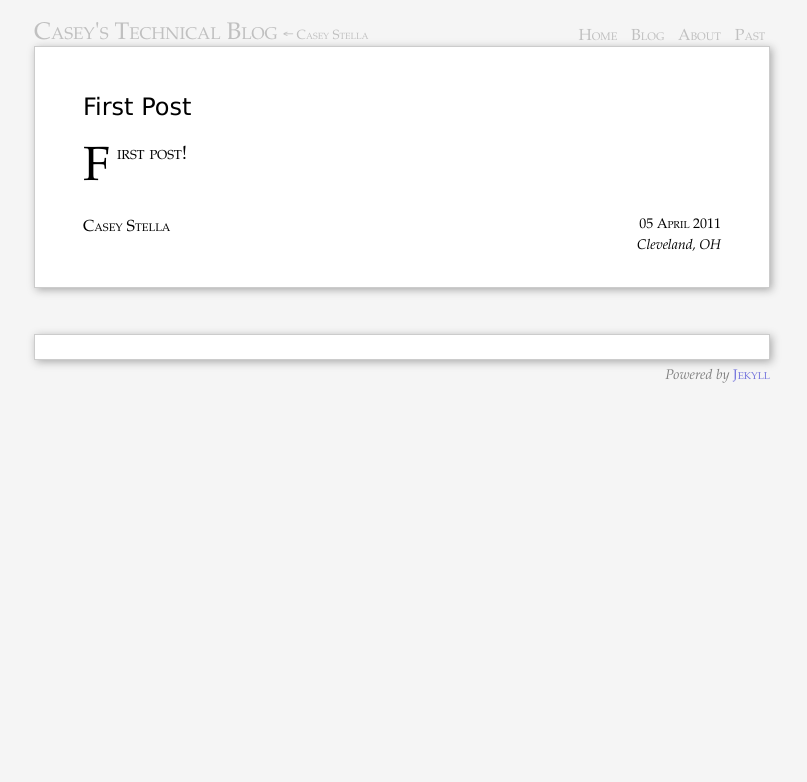
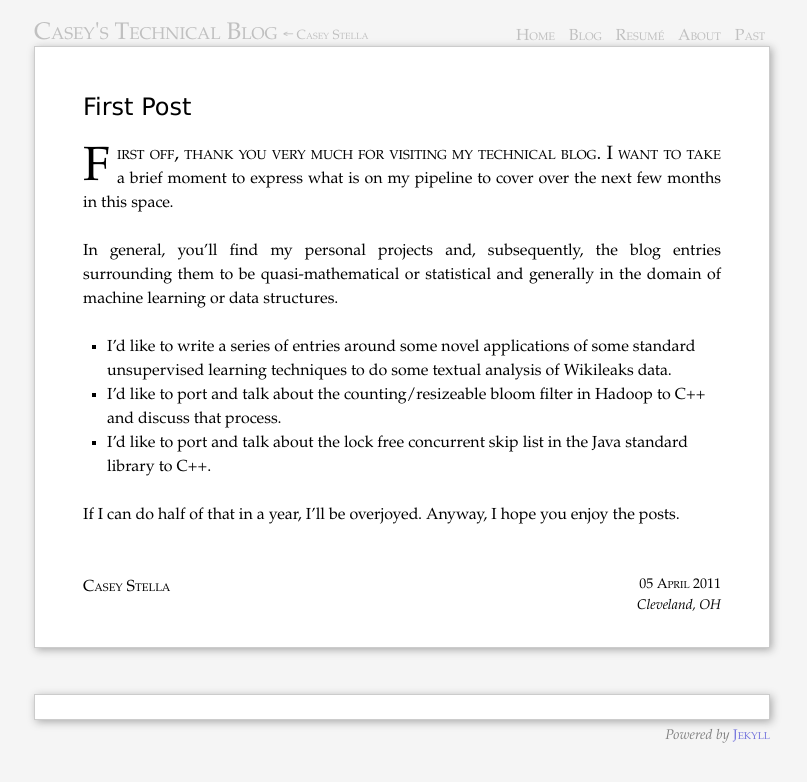
Before and after one commit to cestella/Casey-s-Public-Blog, a Jekyll site: the page built from blog/_posts/2011-04-05-first-post.markdown, in a window 1280 px wide. Shown: the top 782 px of the page, without its empty margins (238-1045 px from the left). Built offline with Jekyll 4.4.1, drawn with Linux system fonts in a browser that asks for light colours; Markdown is read by kramdown in place of the engine named in the settings; comment, search, counter and statistics services are not loaded.

Commit message:
Updated copy, added paper and resume and added shell to push to nfs.net

```diff
--- a/_includes/nav-blog.html
+++ b/_includes/nav-blog.html
@@ -5,6 +5,7 @@
 <ul class="nav">
   <li><a class="home" href="/">Home</a></li>
   <li><a class="blog" href="/blog">Blog</a></li>
-  <li><a class="about" href="/about">About</a></li>
+  <li><a class="resume" href="/resume">Resumé</a></li>
+  <li><a class="info" href="/about">About</a></li>
   <li><a class="past" href="/blog/past.html">Past</a></li>
 </ul>
--- a/blog/_posts/2011-04-05-first-post.markdown
+++ b/blog/_posts/2011-04-05-first-post.markdown
@@ -8,4 +8,23 @@ layout: blog-post
 
 ---
 
-First post!
+
+First off, thank you very much for visiting my technical blog.
+I want to take a brief moment to express what is on my pipeline
+to cover over the next few months in this space.
+
+In general, you'll find my personal projects and, subsequently,
+the blog entries surrounding them to be quasi-mathematical or
+statistical and generally in the domain of machine learning
+or data structures.
+
+* I'd like to write a series of entries around some novel
+applications of some standard unsupervised learning techniques
+to do some textual analysis of Wikileaks data.
+* I'd like to port and talk about the counting/resizeable bloom
+  filter in Hadoop to C++ and discuss that process.
+* I'd like to port and talk about the lock free concurrent skip
+  list in the Java standard library to C++.
+
+If I can do half of that in a year, I'll be overjoyed.  Anyway,
+I hope you enjoy the posts.
--- a/files/css/screen.css
+++ b/files/css/screen.css
@@ -185,7 +185,7 @@ ul.compact li { list-style: ;
 }
 ul.compact li span.date {
 	display: none;
-	color: grey;
+	color: black;
 	width: 20%;
 }
 ul.compact li a {
--- a/index.markdown
+++ b/index.markdown
@@ -48,7 +48,6 @@ Online Presence
 ====================================
 
 Other places where you might find my public opinions:
-
 <ul class="compact recent">
   <li><a href="http://twitter.com/casey_stella" title="Twitter">Twitter</a></li>
   <li><a href="https://github.com/cestella" title="Github">Github</a></li>
```
Also changed, not shown: about/index.markdown (+19 -2 lines), resume/index.markdown (added, +108 -0 lines), 9 other files.
